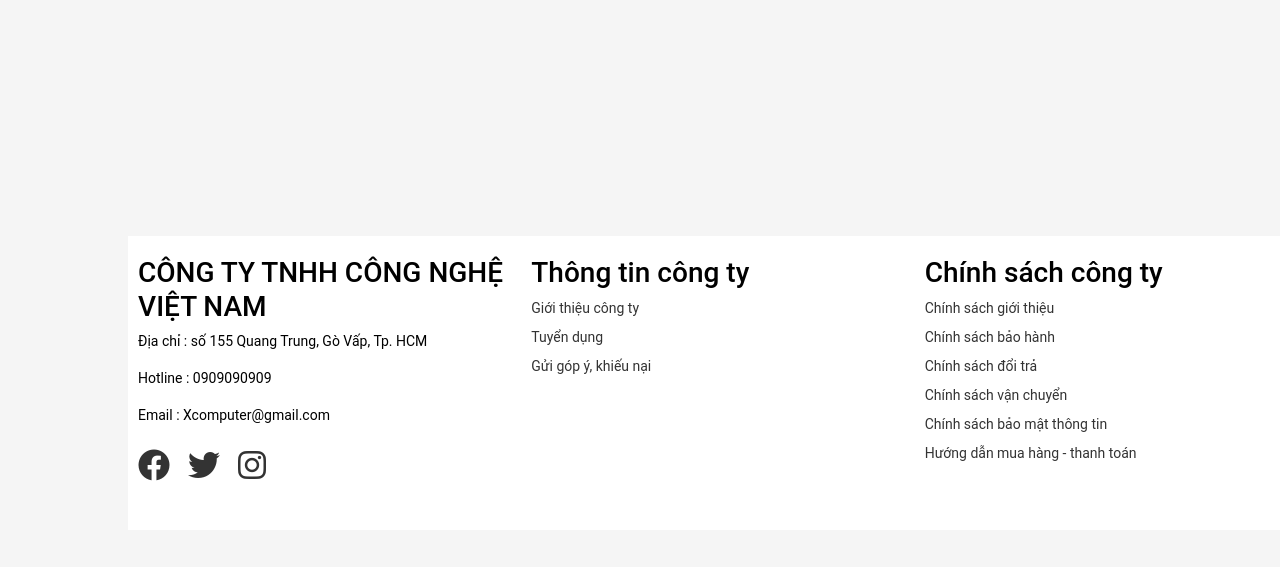
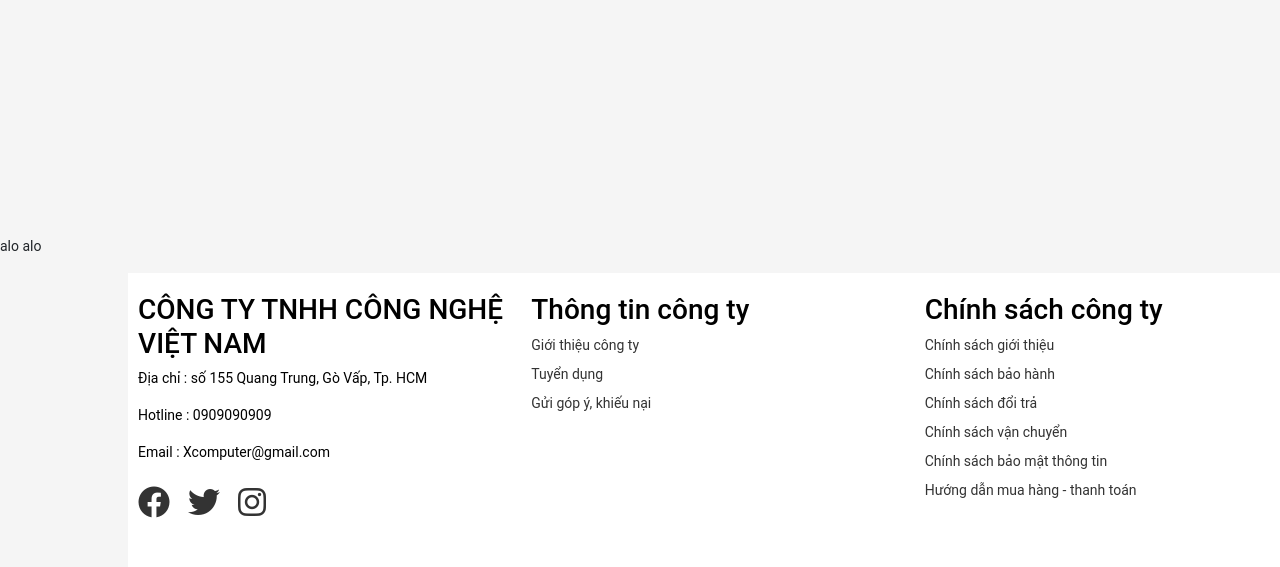
Before and after one commit to Tunnbeoo/project_test, a PHP site: page /index.php in a window 1280 px wide; the page is wider, and only the part inside the window is pictured. Shown: the part 976-1543 px from the top of that part. Before the commit the page ends 1457 px from the top of that part, so only its background shows below. Run offline with PHP 8.4, Linux system fonts and the light colour scheme; some libraries are stand-ins or nearby versions.

Commit message:
Update index.php

```diff
--- a/Project1/index.php
+++ b/Project1/index.php
@@ -492,6 +492,7 @@
 
   </script>
 </div>
+<p>alo alo</p>
 </body>
 <footer>
         <div class="container">
```
